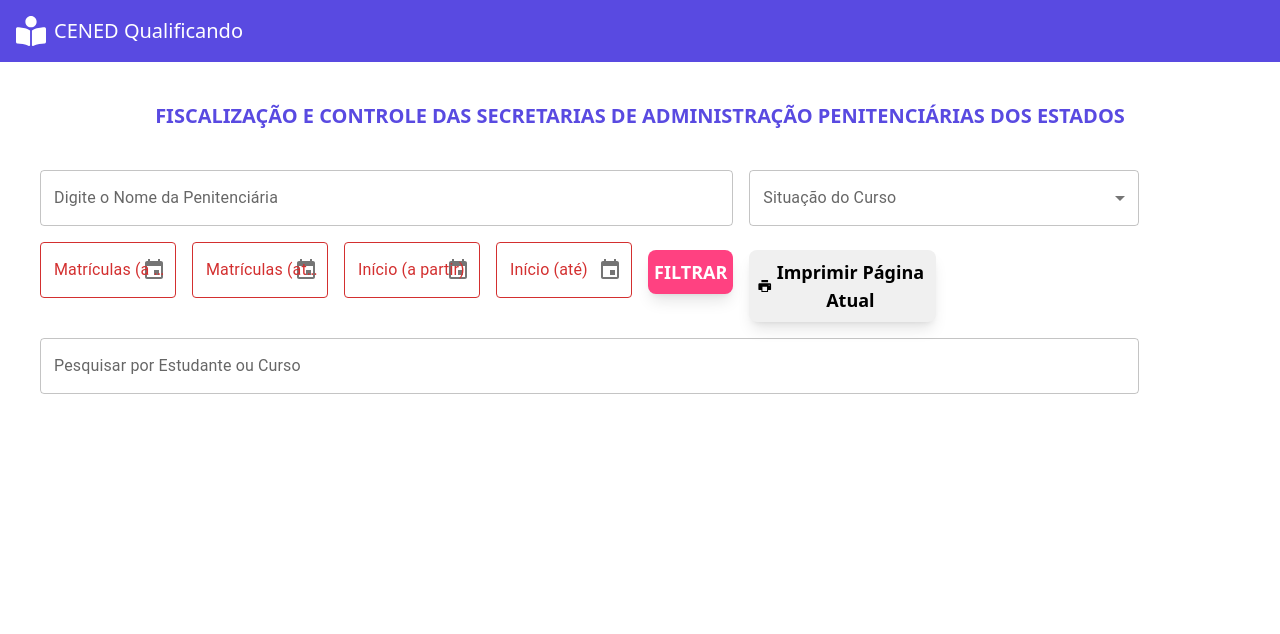
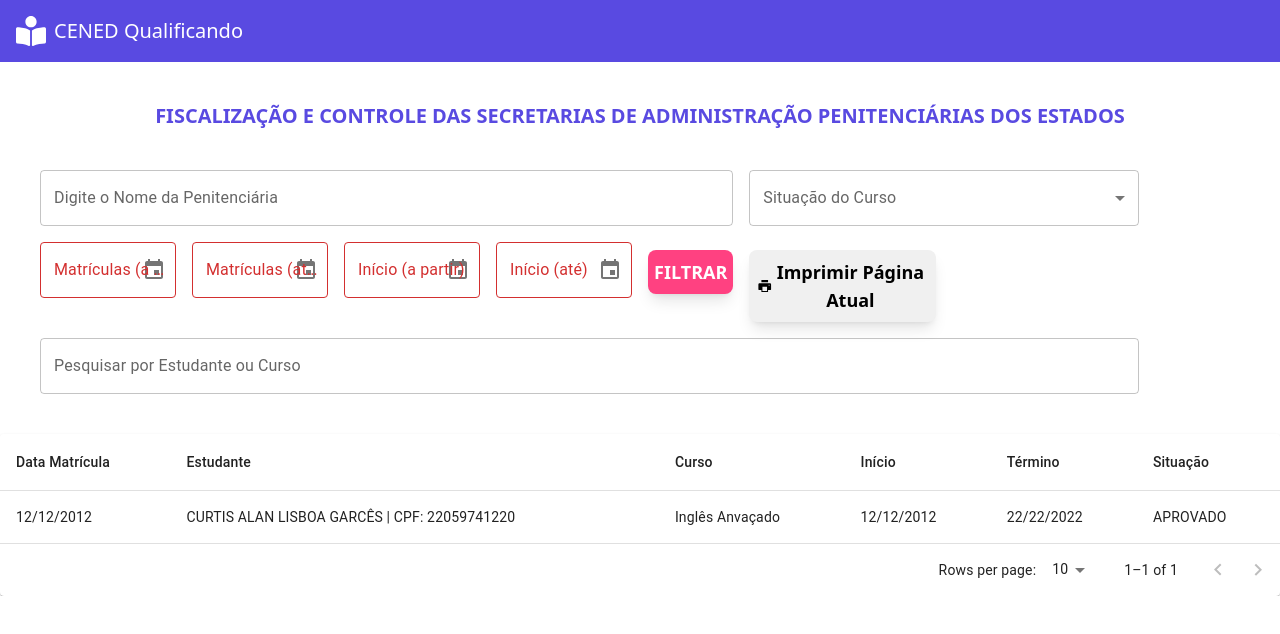
Before and after one commit to lucas-010/cened-administracao-penitenciaria, a React (Create React App) app: page /matriculas in a window 1280 px wide. Shown: the top 634 px of the page. Built offline with nearby package versions, Linux system fonts and the light colour scheme.

Commit message:
table initialized

```diff
--- a/package.json
+++ b/package.json
@@ -8,6 +8,7 @@
     "@emotion/react": "^11.9.3",
     "@emotion/styled": "^11.9.3",
     "@material-ui/pickers": "^3.3.10",
+    "@mui/icons-material": "^5.8.4",
     "@mui/material": "^5.9.0",
     "@mui/x-date-pickers": "^5.0.0-beta.0",
     "@testing-library/jest-dom": "^5.16.4",
--- /dev/null
+++ b/src/Components/Manager/TableContent.jsx
@@ -0,0 +1,129 @@
+import React, {useEffect, useState} from 'react';
+import Paper from '@mui/material/Paper';
+import Table from '@mui/material/Table';
+import TableBody from '@mui/material/TableBody';
+import TableCell from '@mui/material/TableCell';
+import TableContainer from '@mui/material/TableContainer';
+import TableHead from '@mui/material/TableHead';
+import TablePagination from '@mui/material/TablePagination';
+import TableRow from '@mui/material/TableRow';
+import { Grid } from '@mui/material';
+
+const columns = [
+    {
+      id: 'datam',
+      label: 'Data Matrícula',
+      minWidth: 100
+    },
+    {
+      id: 'student',
+      label: 'Estudante',
+      minWidth: 170
+    },
+
+    {
+      id: 'course',
+      label: 'Curso',
+      minWidth: 170
+    },
+
+    {
+      id: 'init',
+      label: 'Início',
+      minWidth: 100
+    },
+
+    {
+      id: 'end',
+      label: 'Término',
+      minWidth: 100,
+    },
+
+
+    {
+      id: 'situation',
+      label: 'Situação',
+      minWidth: 170,
+    },
+  ];
+
+export default function TableContent() {
+    const [rows, setRows] = useState([
+        {
+            datam: '12/12/2012',
+            student: 'CURTIS ALAN LISBOA GARCÊS | CPF: 22059741220	',
+            course: 'Inglês Anvaçado',
+            init: '12/12/2012',
+            end: '22/22/2022',
+            situation: 'APROVADO'
+        }
+    ])
+    const [page, setPage] = useState(0);
+    const [rowsPerPage, setRowsPerPage] = useState(10);
+    const [students, setStudents] = useState([])
+    const [searchValue, setSearchValue] = useState('')
+  return (
+    <Grid>
+    <Paper className='mt-5' sx={{ width: '100%', overflow: 'hidden' }}>
+      <TableContainer sx={{ maxHeight: 740 }}>
+        <Table stickyHeader aria-label="sticky table">
+          <TableHead>
+            <TableRow>
+              <TableCell>
+                Data Matrícula
+              </TableCell>
+
+              <TableCell>
+                Estudante
+              </TableCell>
+
+              <TableCell>
+                Curso
+              </TableCell>
+
+              <TableCell>
+                Início
+              </TableCell>
+
+              <TableCell>
+                Término
+              </TableCell>
+
+              <TableCell>
+                Situação
+              </TableCell>
+            </TableRow>
+          </TableHead>
+          <TableBody>
+            {rows
+              .slice(page * rowsPerPage, page * rowsPerPage + rowsPerPage)
+              .map((row) => {
+                return (
+                  <TableRow hover role="checkbox" tabIndex={-1} key={row.code}>
+                    {columns.map((column) => {
+                      const value = row[column.id];
+                      return (
+                        <TableCell key={column.id} align={column.align}>
+                          {column.format && typeof value === 'number'
+                            ? column.format(value)
+                            : value}
+                        </TableCell>
+                      );
+                    })}
+                  </TableRow>
+                );
+              })}
+          </TableBody>
+        </Table>
+      </TableContainer>
+      <TablePagination
+        rowsPerPageOptions={[10, 25, 100]}
+        component="div"
+        count={rows.length}
+        rowsPerPage={rowsPerPage}
+        page={page}
+      />
+    </Paper>
+  </Grid>
+  )
+}
--- a/src/Pages/Manager.jsx
+++ b/src/Pages/Manager.jsx
@@ -1,6 +1,7 @@
 import React from 'react'
 import Filters from '../Components/Manager/Filters'
 import Header from '../Components/Manager/Header'
+import Table from '../Components/Manager/TableContent'
 import Title from '../Components/Manager/Title'
 
 export default function Manager() {
@@ -9,6 +10,7 @@ export default function Manager() {
         <Header/>
         <Title/>
         <Filters/>
+        <Table/>
     </div>
   )
 }
```
Also changed, not shown: 1 other file (tests, documents, lock files or other folders).
